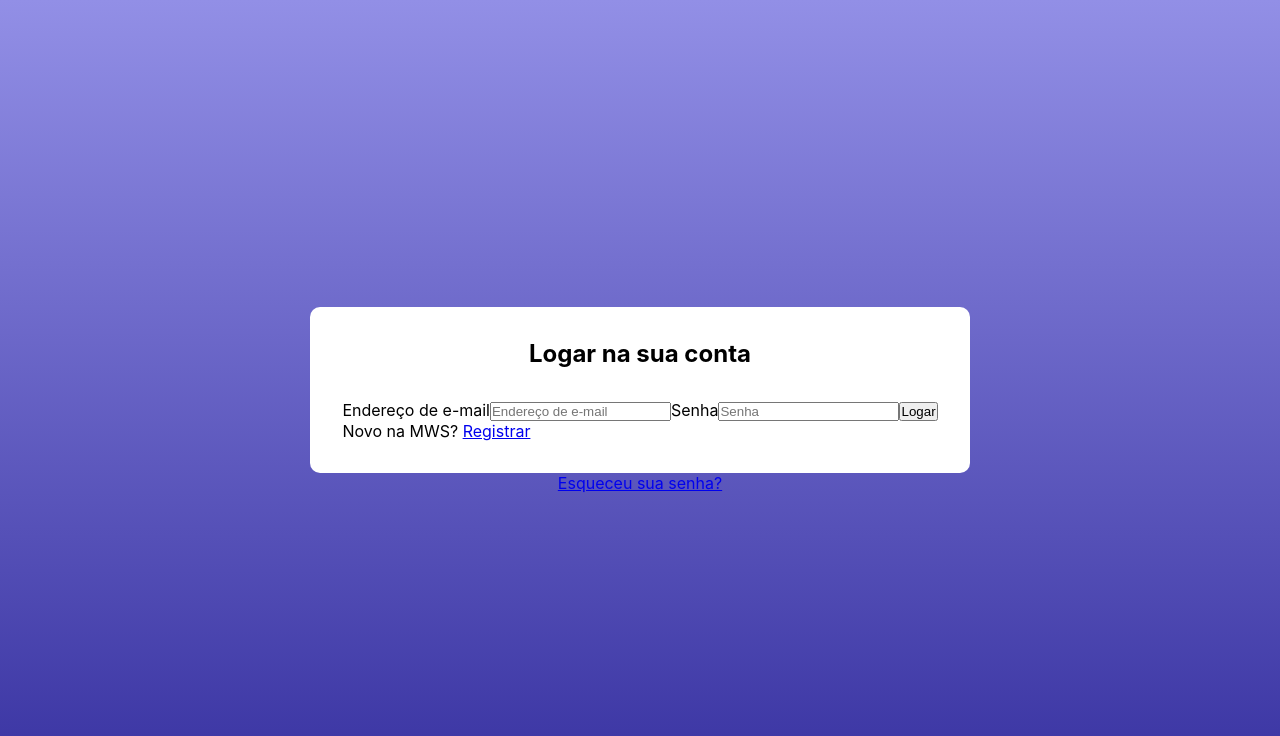
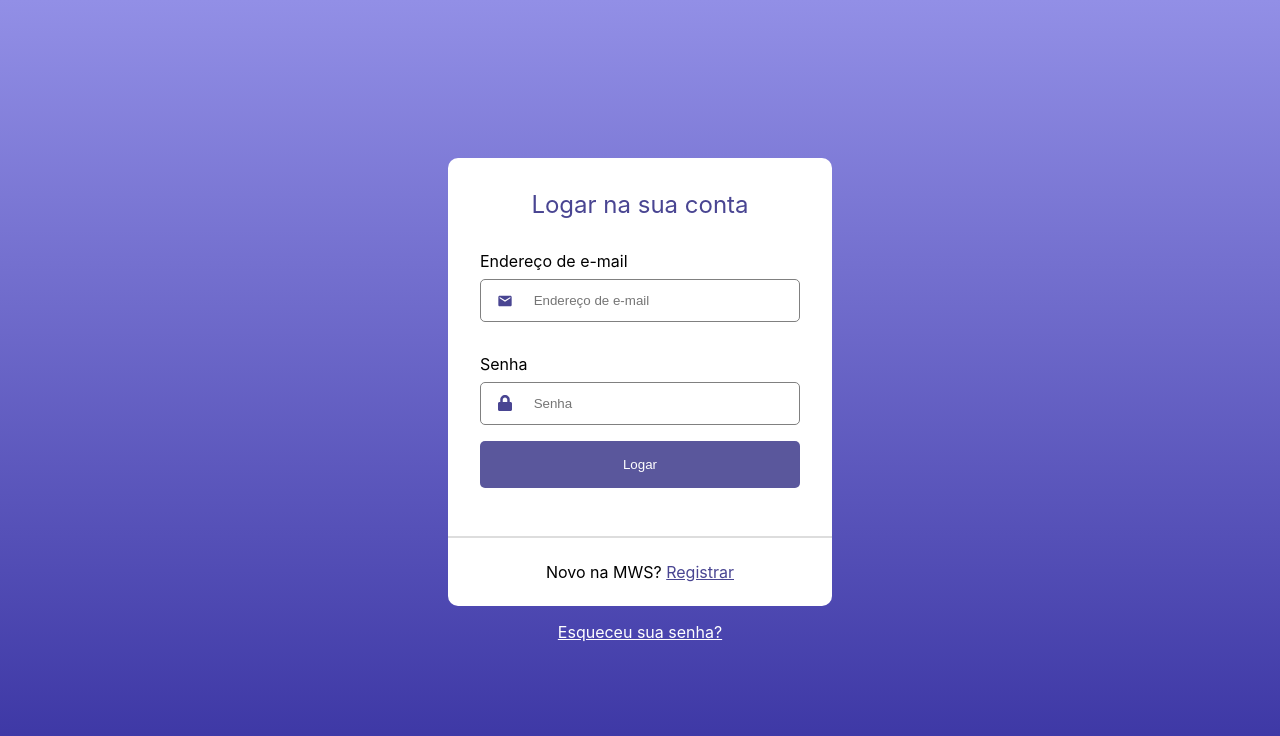
Before and after one commit to Mawe-Web-Services/Mawe-Webservice-dashbord, a React (Create React App) app: page /login in a window 1280 px wide. Shown: the top 736 px of the page. Built offline with nearby package versions, Linux system fonts and the light colour scheme.

Commit message:
feat(Login screen finished): :sparkles:

```diff
--- a/package.json
+++ b/package.json
@@ -13,8 +13,10 @@
 		"@types/react-router-dom": "^5.3.3",
 		"react": "^18.3.1",
 		"react-dom": "^18.3.1",
+		"react-icons": "^5.3.0",
 		"react-router-dom": "^6.26.2",
 		"react-scripts": "5.0.1",
+		"styled-components": "^6.1.13",
 		"typescript": "^4.4.2",
 		"web-vitals": "^2.1.0"
 	},
--- a/src/screens/Login/index.tsx
+++ b/src/screens/Login/index.tsx
@@ -1,26 +1,47 @@
-import styles from "./styles.module.css";
+import {
+  Button,
+  Container,
+  Divisor,
+  CreateAccount,
+  InputContainer,
+  Label,
+  LoginBox,
+  ForgetPassword,
+} from "./styles";
+
+import { MdMail } from "react-icons/md";
+import { FaLock } from "react-icons/fa";
+import Header from "../../components/Header";
 
 const Login = () => {
   return (
-    <div className={styles.container}>
-      <div className={styles.loginBox}>
-        <h2>Logar na sua conta</h2>
-        <form>
-          <label>
+    <Container>
+      <LoginBox>
+        <form noValidate>
+          <h2>Logar na sua conta</h2>
+          <Label>
             Endereço de e-mail
-            <input type="text" placeholder="Endereço de e-mail" />
-          </label>
-          <label>
+            <InputContainer>
+              <MdMail />
+              <input type="email" placeholder="Endereço de e-mail" />
+            </InputContainer>
+          </Label>
+          <Label>
             Senha
-            <input type="text" placeholder="Senha" />
-          </label>
-          <button>Logar</button>
-          <div></div>
-          <span>Novo na MWS? <a href="#">Registrar</a></span>
+            <InputContainer>
+              <FaLock />
+              <input type="password" placeholder="Senha" />
+            </InputContainer>
+          </Label>
+          <Button>Logar</Button>
         </form>
-      </div>
-      <a href="#">Esqueceu sua senha?</a>
-    </div>
+        <Divisor />
+        <CreateAccount>
+          Novo na MWS? <a href="#">Registrar</a>
+        </CreateAccount>
+      </LoginBox>
+      <ForgetPassword href="#">Esqueceu sua senha?</ForgetPassword>
+    </Container>
   );
 };
 
--- a/src/screens/Login/styles.module.css
+++ /dev/null
@@ -1,20 +0,0 @@
-.container {
-    background: linear-gradient(to bottom, #928fe6, #3731a0);
-    width: 100vw;
-    height: 100vh;
-    display: flex;
-    flex-direction: column;
-    align-items: center;
-    justify-content: center;
-}
-
-.loginBox {
-    background-color: #fff;
-    padding: 2rem;
-    border-radius: 10px;
-}
-
-.loginBox h2 {
-    text-align: center;
-    margin-bottom: 2rem;
-}
--- /dev/null
+++ b/src/screens/Login/styles.ts
@@ -0,0 +1,108 @@
+import styled from "styled-components";
+import { themes } from "../../styles/themes";
+
+const { colors } = themes;
+
+export const Container = styled.div`
+  background: linear-gradient(to bottom, #928fe6, #3731a0);
+  width: 100vw;
+  height: 100vh;
+  display: flex;
+  flex-direction: column;
+  align-items: center;
+  justify-content: center;
+`;
+
+export const LoginBox = styled.div`
+  background-color: #fff;
+  border-radius: 10px;
+  width: 30%;
+
+  h2 {
+    text-align: center;
+    margin-bottom: 2rem;
+    color: ${colors.primary};
+    font-weight: 400;
+  }
+
+  form {
+    padding: 2rem;
+  }
+
+  @media (max-width: 600px) {
+    width: 90%;
+  }
+
+  @media (min-width: 601px) and (max-width: 800px) {
+    width: 80%;
+  }
+
+  @media (min-width: 801px) and (max-width: 1000px) {
+    width: 70%;
+  }
+`;
+
+export const InputContainer = styled.div`
+  border: 1px solid gray;
+  display: flex;
+  justify-content: center;
+  align-items: center;
+  margin-top: 0.5rem;
+  border-radius: 5px;
+
+  svg {
+    color: ${colors.primary};
+    font-size: 1rem;
+    margin: 0 0.5rem;
+  }
+`;
+
+export const Label = styled.label`
+  display: block;
+  margin-top: 2rem;
+
+  input {
+    width: 85%;
+    padding: 0.8rem;
+    border: 0;
+
+    &:focus {
+      outline: none;
+    }
+  }
+`;
+
+export const Button = styled.button`
+  width: 100%;
+  margin: 1rem 0;
+  padding: 1rem;
+  border-radius: 5px;
+  border: 0;
+  background-color: ${colors.primary};
+  cursor: pointer;
+  color: ${colors.white};
+  opacity: 0.9;
+
+  &:hover {
+    opacity: 1;
+  }
+`;
+
+export const Divisor = styled.div`
+  border: 0.1px solid #dddddd;
+`;
+
+export const CreateAccount = styled.span`
+  display: block;
+  text-align: center;
+  padding: 1.5rem;
+
+  a {
+    color: ${colors.primary};
+  }
+`;
+
+export const ForgetPassword = styled.a`
+  color: ${colors.white};
+  margin-top: 1rem;
+`;
--- /dev/null
+++ b/src/styles/themes.ts
@@ -0,0 +1,6 @@
+export const themes = {
+  colors: {
+    white: "#ffffff",
+    primary: "#494592",
+  },
+};
```
Also changed, not shown: 1 other file (tests, documents, lock files or other folders).
